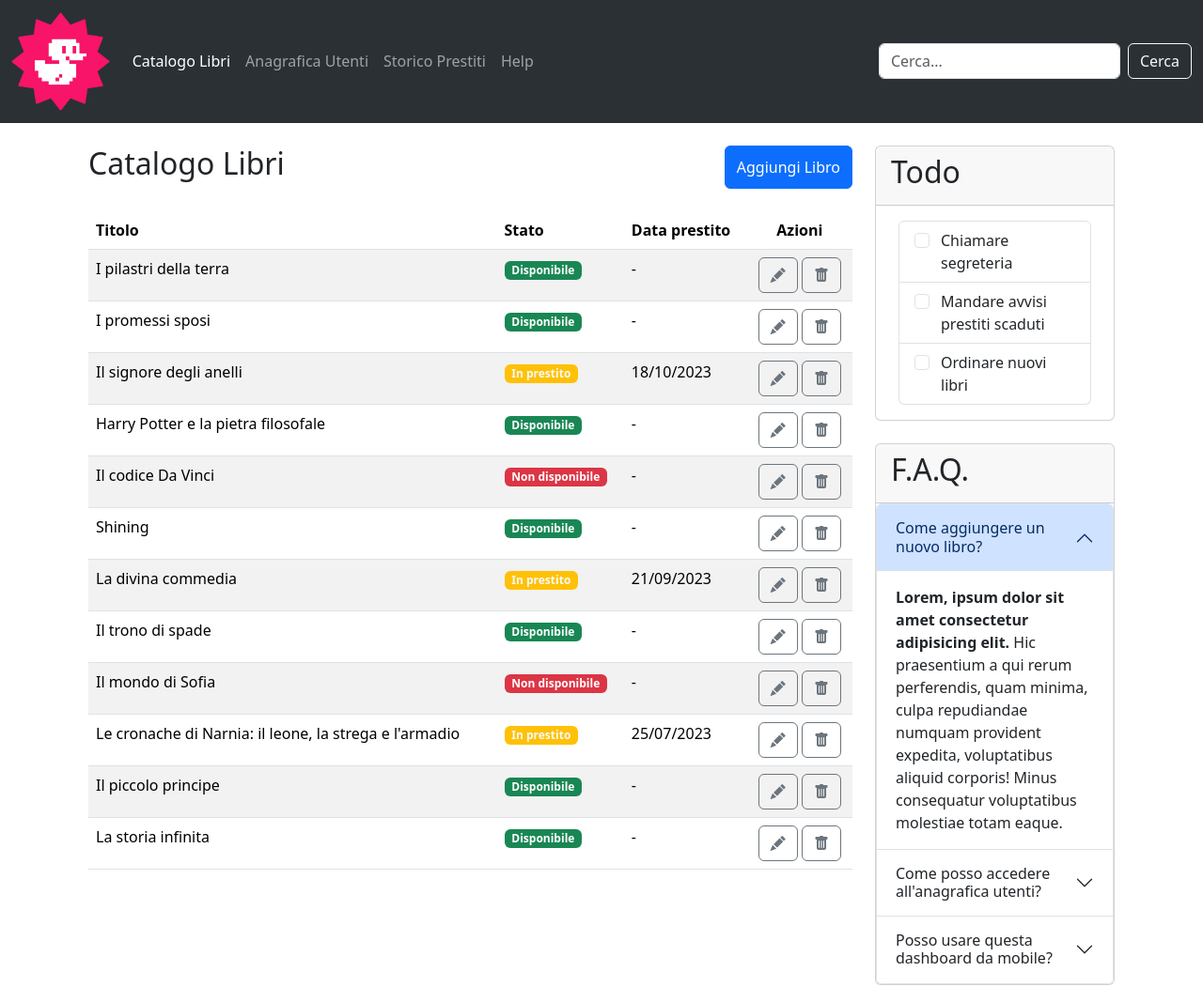
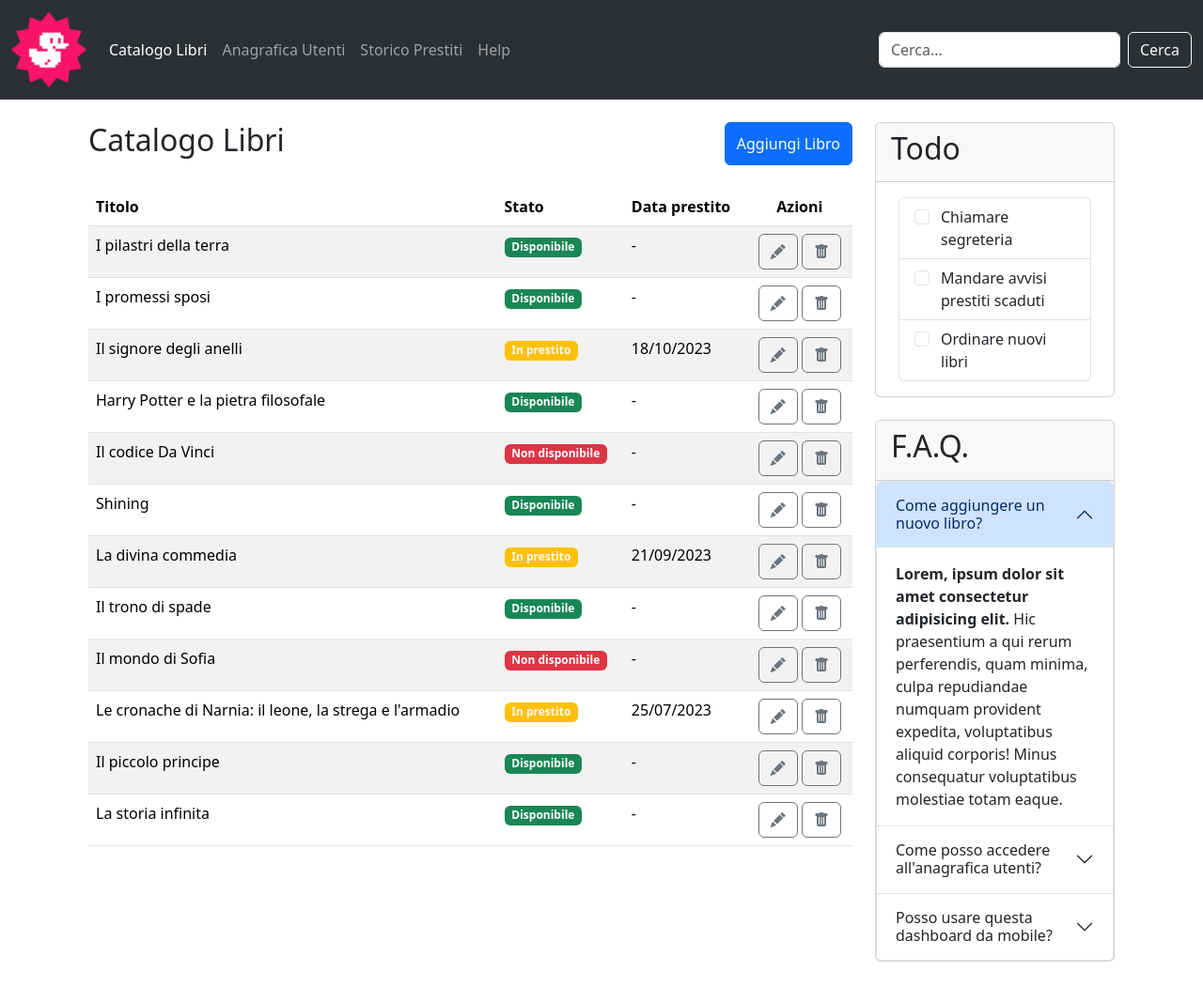
Before and after one commit to AlessandroSottosanti/html-css-bootstrap-dashboard, a plain HTML site: page index.html in a window 1280 px wide. Shown: the whole page at 94% size. Drawn offline with nearby package versions, Linux system fonts and the light colour scheme.

Commit message:
feat: logo

```diff
--- a/index.html
+++ b/index.html
@@ -16,7 +16,7 @@
     <header>
         <nav class="navbar navbar-expand-lg bg-body-tertiary" data-bs-theme="dark">
             <div class="container-fluid">
-                <a class="navbar-brand d-flex col-1" href="#"><img src="./img/duck.png" class="img-fluid" alt=""></a>
+                <a class="navbar-brand d-flex" href="#"><img src="./img/duck(1).png" class="img-fluid" alt=""></a>
                 <button class="navbar-toggler" type="button" data-bs-toggle="collapse"
                     data-bs-target="#navbarSupportedContent" aria-controls="navbarSupportedContent"
                     aria-expanded="false" aria-label="Toggle navigation">
```
Also changed, not shown: img/duck(1).png (added).
